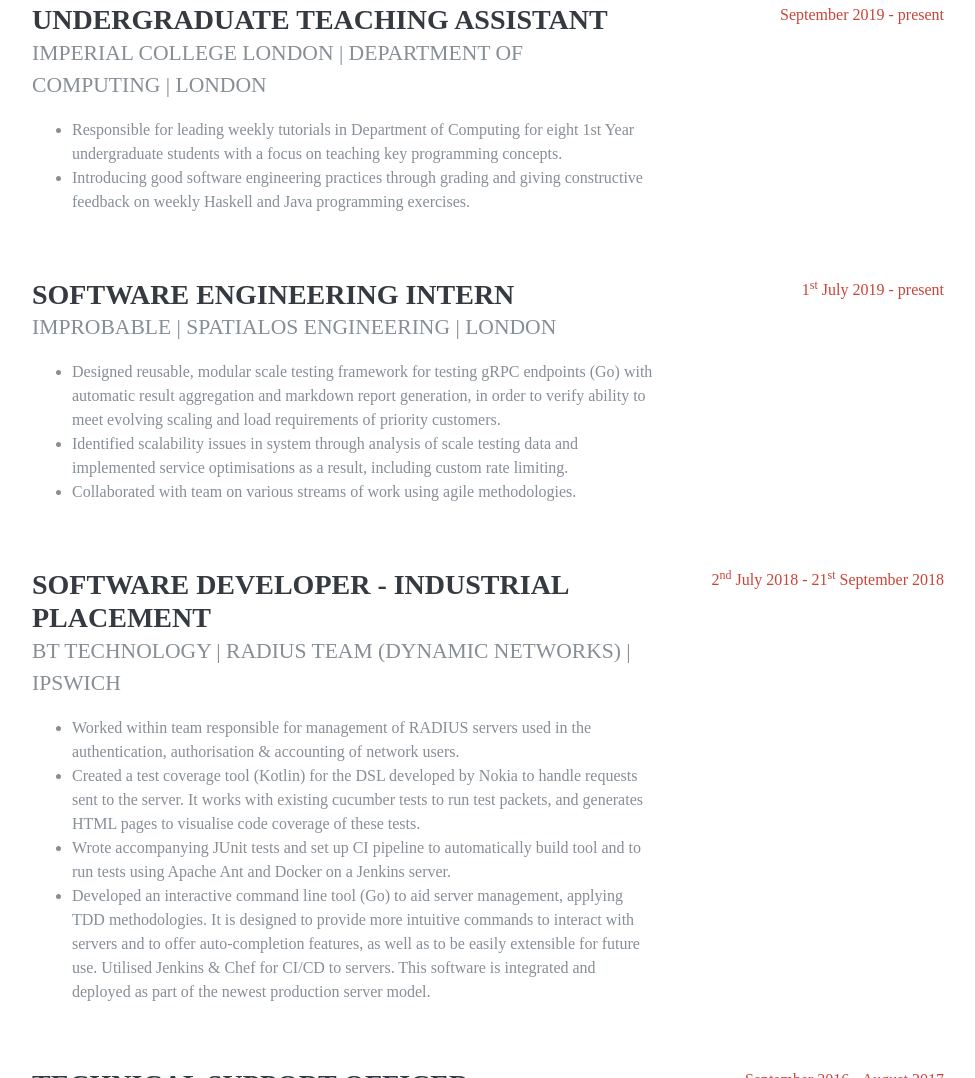
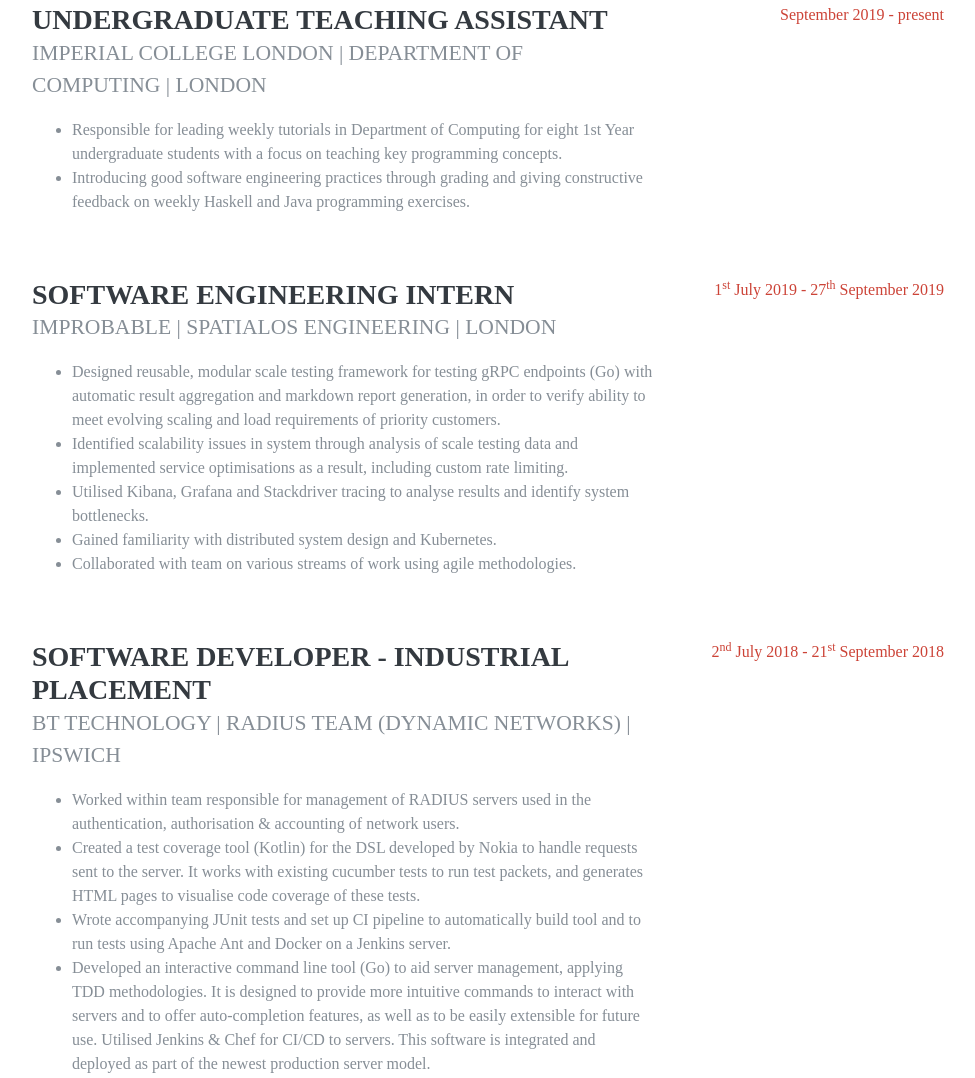
Before and after one commit to jasminequah/jasminequah.github.io, a plain HTML site: page index.html in a window 1280 px wide. Shown: the part 1920-2998 px from the top of the page, without its empty margins (288-1263 px from the left). Drawn offline with Linux system fonts and the light colour scheme; a web font is replaced by a local one.

Commit message:
Update work experience dates

```diff
--- a/index.html
+++ b/index.html
@@ -188,11 +188,13 @@
               <ul>
               <li>Designed reusable, modular scale testing framework for testing gRPC endpoints (Go) with automatic result aggregation and markdown report generation, in order to verify ability to meet evolving scaling and load requirements of priority customers.</li>
               <li>Identified scalability issues in system through analysis of scale testing data and implemented service optimisations as a result, including custom rate limiting.</li>
+              <li>Utilised Kibana, Grafana and Stackdriver tracing to analyse results and identify system bottlenecks.</li>
+              <li>Gained familiarity with distributed system design and Kubernetes.
               <li>Collaborated with team on various streams of work using agile methodologies.</li>
               </ul>
             </div>
             <div class="resume-date text-md-right">
-              <span class="text-primary">1<sup>st</sup> July 2019 - present</span>
+              <span class="text-primary">1<sup>st</sup> July 2019 - 27<sup>th</sup> September 2019</span>
             </div>
           </div>
 
```
Also changed, not shown: 1 other file.
